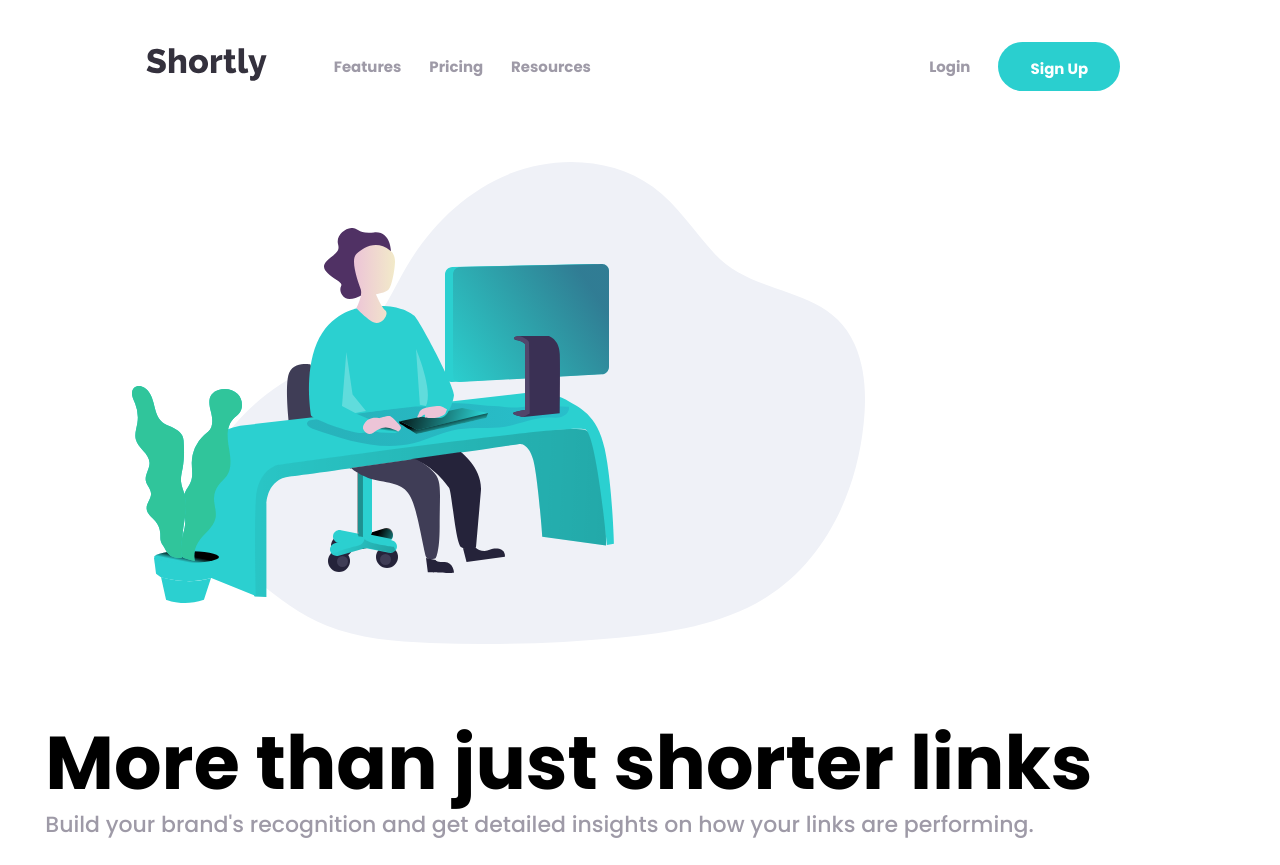
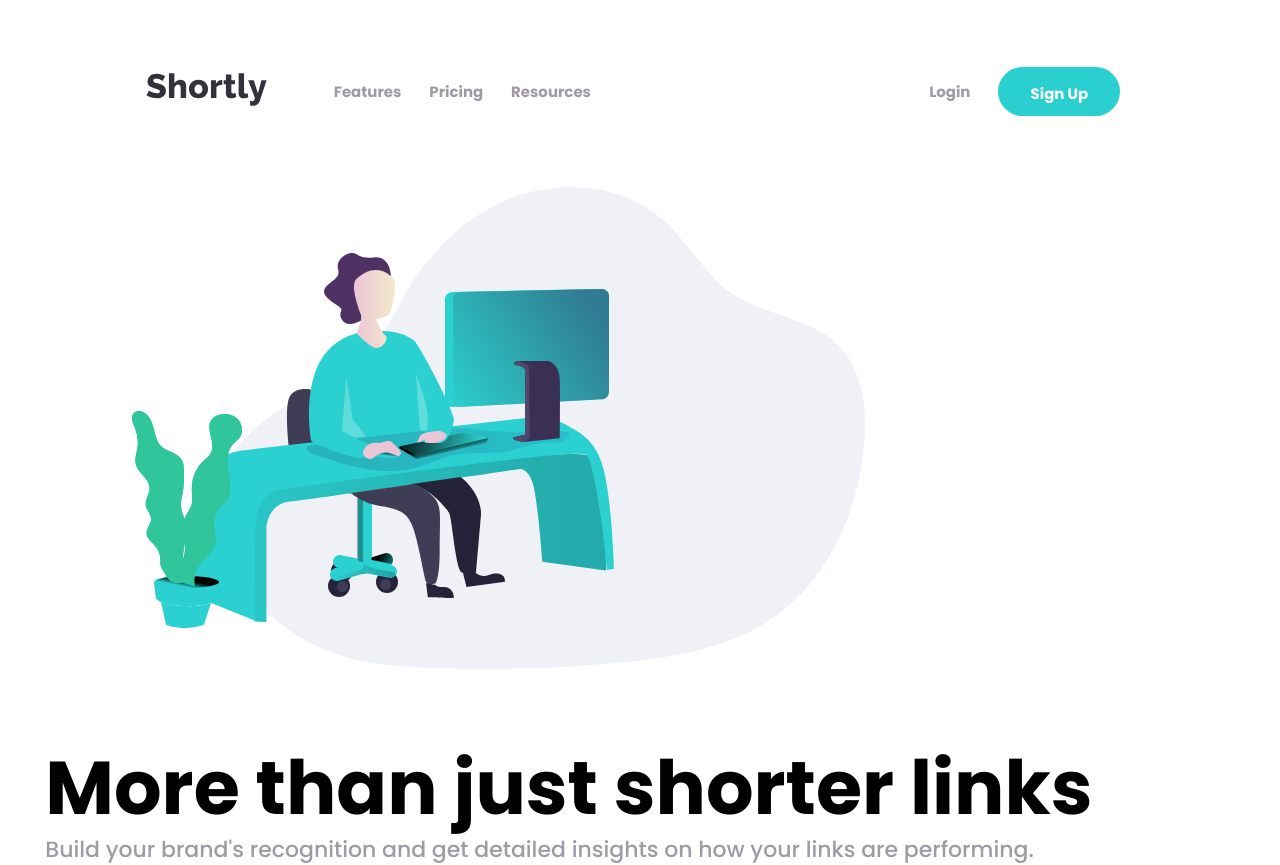
Before and after one commit to aman-atg/Shortly-Landing-Page, a React (Create React App) app: page / in a window 1280 px wide. Shown: the top 865 px of the page. Built offline with nearby package versions, Linux system fonts and the light colour scheme; what simpl-schema would draw is missing.

Commit message:
update styles

```diff
--- a/src/styles/components.styles/Others/_Body.scss
+++ b/src/styles/components.styles/Others/_Body.scss
@@ -1,9 +1,5 @@
 .body {
-  // background-color: lighten($Very-Dark-Blue, 74);
-  // margin-top: -18.5rem;
   padding-top: 10rem;
-  // position: relative;
-  // z-index: -1;
   &_Box {
     &_Fixed {
       margin: 0 27rem;
@@ -21,8 +17,6 @@
 
 .linksAndBody {
   background-color: lighten($Very-Dark-Blue, 74);
-  // background-color: yellow;
   z-index: 11;
-  // top
   position: relative;
 }
--- a/src/styles/components.styles/Others/_Navbar.scss
+++ b/src/styles/components.styles/Others/_Navbar.scss
@@ -4,7 +4,6 @@
   display: flex;
   font-size: $base-font-size * 0.83;
   font-weight: $bold-wt;
-
   ul {
     display: flex;
     li {
--- a/src/styles/components.styles/_base.scss
+++ b/src/styles/components.styles/_base.scss
@@ -5,6 +5,7 @@
 
 html {
   font-size: 62.5%;
+  padding-top: 2.5rem;
 }
 
 body {
--- a/src/styles/index.css
+++ b/src/styles/index.css
@@ -4,7 +4,8 @@
   padding: 0; }
 
 html {
-  font-size: 62.5%; }
+  font-size: 62.5%;
+  padding-top: 2.5rem; }
 
 body {
   font-family: "Poppins", sans-serif;
```
